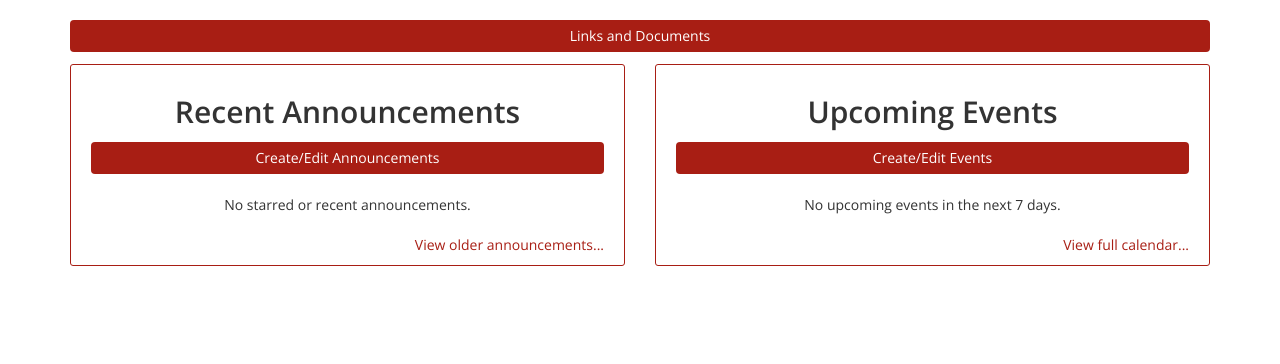
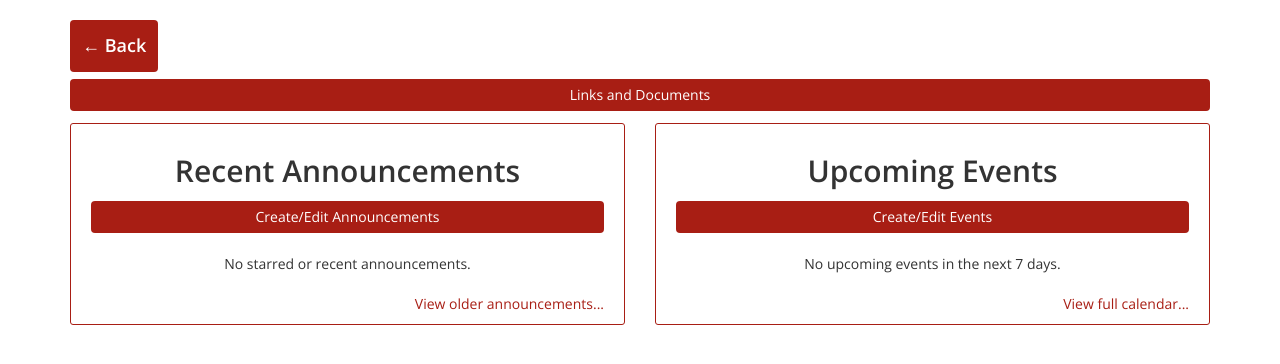
Before and after one commit to sbneelu/jghsdofe, a Python web app: template jghsdofe/templates/edit/level.html.j2 in a window 1280 px wide. Shown: the part 52-416 px from the top of the page. Run offline with Jinja, Linux system fonts and the light colour scheme; the template is opened without the code that fills it, so the values that code supplies are empty.

Commit message:
Level name on homepage (w back btn)

```diff
--- a/jghsdofe/templates/edit/level.html.j2
+++ b/jghsdofe/templates/edit/level.html.j2
@@ -3,7 +3,13 @@
 
 {% set list_of_months = ['', 'January', 'Febuary', 'March', 'April', 'May', 'June', 'July', 'August', 'September', 'October', 'November', 'December'] %}
 {% set list_of_days = ['Monday', 'Tuesday', 'Wednesday', 'Thursday', 'Friday', 'Saturday', 'Sunday'] %}
-
+<div class="row mb-2">
+  <div class="col-sm-2 col-md-2"><a href="{{ url_for('main.index', level=level) }}" class="btn btn-primary"><h4>&larr; Back</h4></a></div>
+  <div class="col-sm-8 col-md-8">
+    <h1 class="text-center">{{ level.capitalize() }}</h1>
+  </div>
+  <div class="col-sm-2 col-md-2"></div>
+</div>
 <div class="row full-height">
   <div class="col-sm-12 col-md-12 links-and-docs">
     <a href="{{ url_for('view.links', level=level) }}" class="btn btn-primary">Links and Documents</a>
```
Also changed, not shown: jghsdofe/templates/view/level.html.j2 (+7 -1 lines).
